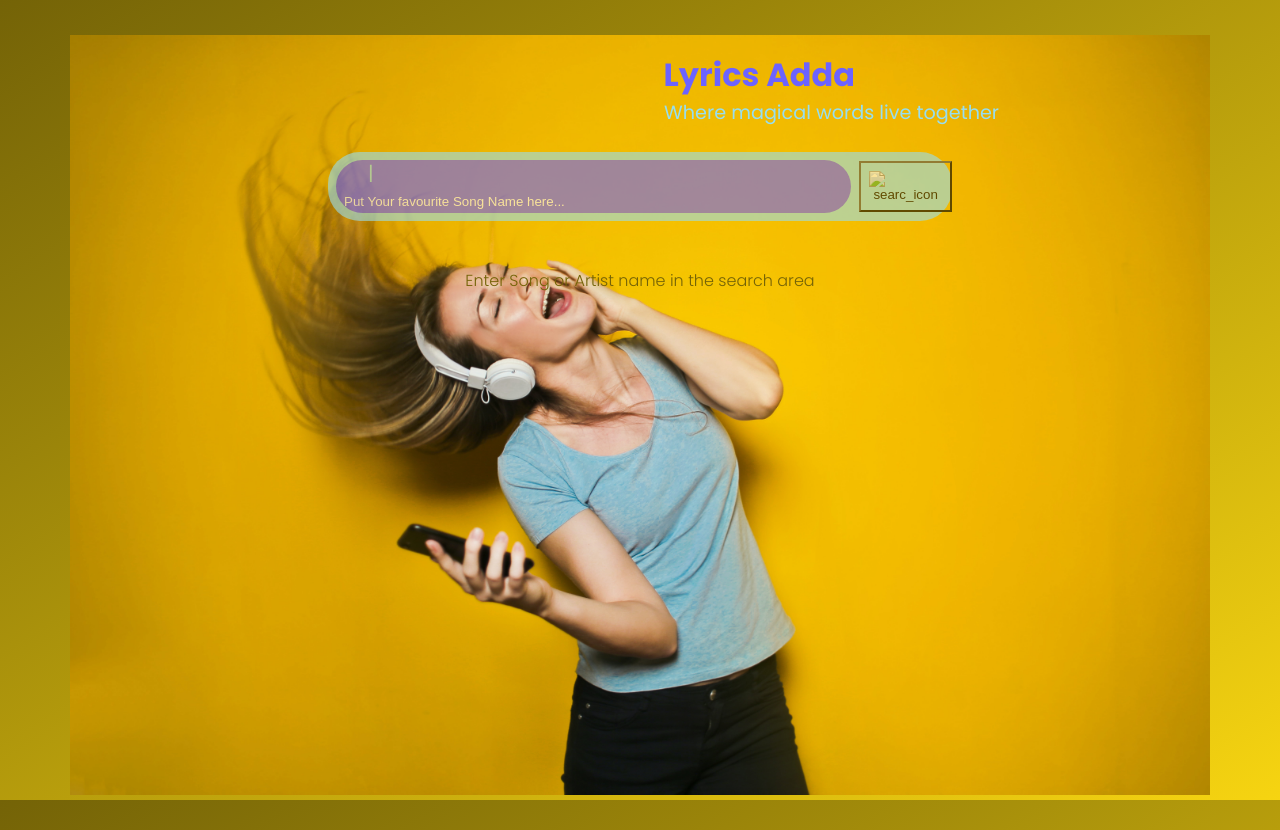
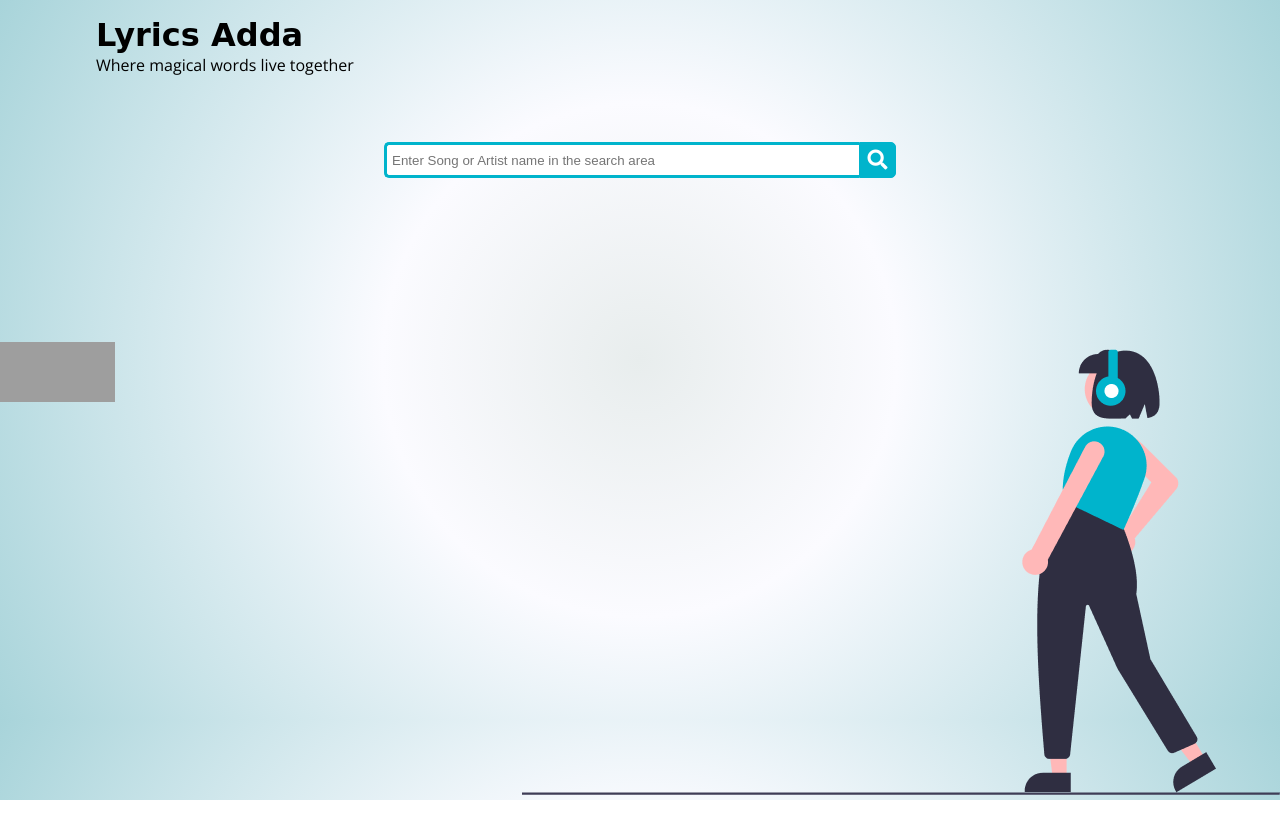
Before and after one commit to arifasadullah/Song_Lyrics_API, a plain HTML site: page Index.html in a window 1280 px wide. After the commit the page ends 800 px from the top, so only its background shows below. Drawn offline with nearby package versions, Linux system fonts and the light colour scheme; grey boxes are pictures that could not be loaded.

Commit message:
UI change

```diff
--- a/Index.html
+++ b/Index.html
@@ -6,41 +6,54 @@
     <meta name="viewport" content="width=device-width, initial-scale=1.0" />
     <title>Lyrics Adda</title>
     <link rel="stylesheet" href="style.css" />
+    <link
+      rel="stylesheet"
+      href="https://pro.fontawesome.com/releases/v5.10.0/css/all.css"
+      integrity="sha384-AYmEC3Yw5cVb3ZcuHtOA93w35dYTsvhLPVnYs9eStHfGJvOvKxVfELGroGkvsg+p"
+      crossorigin="anonymous"
+    />
   </head>
   <body>
     <div class="main_container">
-      <div class="main_sub_container">
       <header class="heading">
         <h1>Lyrics Adda</h1>
         <span>Where magical words live together</span>
       </header>
-        <div class="searchBar">
-          <div class="searcbar_outer">
-            <div class="searchbar_inner">
-              <span>|</span>
+      <!-- -----search bar------- -->
+
+      <main class="hero_section">
+        <section class="song-list-section" id="result"></section>
         <form action="" id="form">
+          <div class="wrap">
+            <div class="search">
               <input
-                class="search_area"
                 type="text"
-                placeholder="Put Your favourite Song Name here..."
+                class="searchTerm"
+                placeholder="Enter Song or Artist name in the search area"
               />
-            </div>
-            <button>
-              <img
-                class="Search_icon"
-                src="./images/search-svgrepo-com.svg"
-                alt="searc_icon"
-              />
+              <button type="submit" class="searchButton">
+                <i class="fa fa-search"></i>
               </button>
-          </form>
             </div>
           </div>
-        <section>
-          <div class="container" id="result">
-            <p>Enter Song or Artist name in the search area</p>
+        </form>
+        <!-- 3d desingn start-->
+        <div id="container">
+          <div></div>
+          <div></div>
+          <div></div>
+          <div></div>
+          <div>
+            <!--5-->
           </div>
-        </section>
+          <div></div>
+          <div></div>
         </div>
+        <!-- 3d desingn end -->
+        <div class="hero_image">
+          <img src="images/hero_image.png" alt="image" />
+        </div>
+      </main>
     </div>
 
     <script src="script.js"></script>
--- a/script.js
+++ b/script.js
@@ -1,6 +1,7 @@
-const search = document.querySelector(".search_area");
+const search = document.querySelector(".searchTerm");
 const form = document.querySelector("#form");
 const result = document.querySelector("#result");
+
 const apiurl = "https://api.lyrics.ovh";
 
 form.addEventListener("submit", (event) => {
@@ -16,10 +17,11 @@ form.addEventListener("submit", (event) => {
 async function searchData(searchValue) {
   const searchResult = await fetch(`${apiurl}/suggest/${searchValue}`);
   const data = await searchResult.json();
-  //   console.log(data);
+  console.log(data.data[0]);
+
   displayData(data);
 }
-
+let img;
 function displayData(data) {
   result.innerHTML = `
     <ul class="songs">
@@ -30,8 +32,11 @@ function displayData(data) {
                            <strong>${song.artist.name}
                            </strong> - ${song.title}
                            </div>
-                           <span data-artist="${song.artist.name}"
-                            data-songtitle="${song.title}"> Get Lyrics</span>
+
+                           <button data-artist = "${song.artist.name}" data-songtitle = "${song.title}">
+                           Get Lyrics
+
+                         </button>
                           </li>`
       )
       .join("")}
@@ -41,7 +46,8 @@ function displayData(data) {
 
 result.addEventListener("click", (event) => {
   const clickedElement = event.target;
-  if (clickedElement.tagName === "SPAN") {
+
+  if (clickedElement.tagName === "BUTTON") {
     const artists = clickedElement.getAttribute("data-artist");
     const songTitle = clickedElement.getAttribute("data-songtitle");
     getLyrics(artists, songTitle);
@@ -49,29 +55,29 @@ result.addEventListener("click", (event) => {
 });
 
 async function getLyrics(artist, songTitle) {
-  const response = await fetch(`${apiurl}/v1/${artist}/${songTitle}`).catch(
-    (err) => {
-      console.error(err);
-    }
-  );
+  const response = await fetch(`${apiurl}/v1/${artist}/${songTitle}`);
   const data = await response.json();
+
   const lyrics = data.lyrics.replace(/(\r\n|\r|\n)/g, "<br>");
   result.innerHTML = `<h2><strong>${artist}</strong> - ${songTitle}</h2>
-     <p>${lyrics}</p>`;
+     <p>${lyrics}</p>
+     "`;
 }
-// const artist = "eminem";
-// const songName = "lose yourself";
-// fetch(`https://api.lyrics.ovh/v1/${artist}/${songName}`, {
-//   method: "GET",
-//   headers: {
-//     "x-rapidapi-host": "genius.p.rapidapi.com",
-//     "x-rapidapi-key": "80816de81bmshf0637a23dd279eep1b71b7jsn6e6d58a2a59a",
-//   },
-// })
-//   //   .then((response) => response.json())
-//   .then((response) => {
-//     console.log(response);
-//   })
-//   .catch((err) => {
-//     console.error(err);
-//   });
+
+/*
+design
+
+*/
+let backgrounds = [
+  `https://images.urbanoutfitters.com/is/image/UrbanOutfitters/40405854_105_s`,
+  `https://s-media-cache-ak0.pinimg.com/736x/34/dc/e7/34dce70e25e5c3798b548105388b2344.jpg`,
+  `http://cdn.playbuzz.com/cdn/45e57781-36a3-4b9c-82f9-6526e9fa7844/8059df54-3f28-432d-89f5-4a345debcf31.jpg`,
+  `https://pbs.twimg.com/profile_images/821526093454856193/kwP94RF9_400x400.jpg`,
+  `https://pbs.twimg.com/profile_images/812279443347673089/7aYq5LMF.jpg`,
+  `https://www.funkyrugs.co.uk/images/C/green.png`,
+  `https://pbs.twimg.com/profile_images/839899814905040896/oEI1n4vd.jpg`,
+];
+
+document.querySelectorAll(`#container div`).forEach((ea, i) => {
+  ea.style.backgroundImage = `url(${backgrounds[i]})`;
+});
--- a/style.css
+++ b/style.css
@@ -1,21 +1,6 @@
 /*------Fonts-----------*/
 
-@import url("https://fonts.googleapis.com/css2?family=Poppins:wght@300;400;500;600;700&display=swap");
-
-/*------CSS Variables---------*/
-:root {
-  --main-color: #f6eded;
-  --blue: #97def0;
-  --blue-dark: #6c63ff;
-  --orange: #ffa500;
-  --green-yellow: #f6d411;
-  --black: #746307;
-  --light-cyan: #4fbde9;
-  --white: #ffffff;
-  --while-alpha40: rgba(255, 255, 255, 0.4);
-  --while-alpha25: rgba(255, 255, 255, 0.25);
-  --backdrop-filterBlur: blur(1px);
-}
+@import url(https://fonts.googleapis.com/css?family=Open+Sans);
 
 /*-------------Global Style--------*/
 * {
@@ -28,100 +13,221 @@
 ::after {
   box-sizing: border-box;
 }
+
 body {
-  min-height: 100vh;
-  background-image: linear-gradient(
-    to bottom right,
-    var(--black),
-    var(--green-yellow)
+  background: #f2f2f2;
+  font-family: "Open Sans", sans-serif;
+  margin: 0rem 5rem 0rem 5rem;
+  background: rgb(232, 237, 237);
+  background: radial-gradient(
+    circle,
+    rgba(232, 237, 237, 1) 0%,
+    rgba(251, 251, 255, 1) 35%,
+    rgba(168, 212, 218, 1) 100%
   );
-  background-attachment: fixed;
-  font-size: 16px;
-  font-family: "Poppins", sans-serif;
-  font-weight: 300;
-  color: var(--blue-dark);
-  line-height: 1.5;
-  overflow-x: hidden;
-  /* -webkit-tap-highlight-color: transparent; */
-  padding: 35px 15px;
 }
 
 .main_container {
-  width: 100%;
-  height: 95vh;
-  background-image: url("./images/backround.jpg");
-  background-position: center;
-  background-size: contain;
-  background-repeat: no-repeat;
-  /* background-attachment: fixed; */
+  width: 90vw;
+  height: 90vh;
+}
+
+.hero_section {
+  display: flex;
+  justify-content: space-between;
 }
 .heading {
   width: 80%;
   display: flex;
   flex-direction: column;
-  align-items: flex-end;
+  align-items: flex-start;
   padding: 1rem;
 }
 .heading h1 {
-  padding-right: 9rem;
-}
-.searchBar {
-  display: flex;
-  justify-content: center;
-  padding-top: 0.5rem;
-  opacity: 0.6;
-}
-.searcbar_outer {
-  width: 39rem;
-  background-color: var(--blue);
-  display: flex;
-  /* justify-content: space-between; */
-  align-items: center;
-  border-radius: 2rem;
-}
-span {
-  color: var(--blue);
-  padding-left: 2rem;
-  font-size: larger;
-  font-weight: bolder;
-}
-.searchbar_inner {
-  background-color: var(--blue-dark);
-  margin: 0.5rem;
-  width: 35rem;
-  border-radius: 2rem;
-  margin-left: 0.5rem;
-}
-::placeholder {
-  color: var(--white);
-}
-input:focus::placeholder {
-  color: transparent;
-}
-.search_area {
-  padding-left: 0.5rem;
-  border: none;
-  background: none;
-  color: var(--white);
-  width: 32rem;
-}
-.Search_icon {
-  width: 25px;
-  height: 25px;
-  margin: 0.5rem;
-}
-button {
-  background: none;
-  /* border: none; */
+  text-align: start;
+  font-family: "The Nautigal", cursive;
 }
 
-section .container {
-  display: block;
-  margin-right: 0 auto;
+.search {
+  width: 100%;
+  position: relative;
+  display: flex;
+}
+
+.searchTerm {
+  width: 100%;
+
+  border: 3px solid #00b4cc;
+  border-right: none;
+  padding: 5px;
+  height: 36px;
+  border-radius: 5px 0 0 5px;
+  outline: none;
+  color: #9dbfaf;
+}
+
+.searchTerm:focus {
+  color: #00b4cc;
+}
+
+.searchButton {
+  width: 40px;
+  height: 36px;
+  border: 1px solid #00b4cc;
+  background: #00b4cc;
   text-align: center;
-  color: #746307;
-  padding: 3rem 0;
+  color: #fff;
+  border-radius: 0 5px 5px 0;
+  cursor: pointer;
+  font-size: 20px;
 }
-/* .songs{
 
-} */
+/*Resize the wrap to see the search bar change!*/
+.wrap {
+  width: 40%;
+  position: absolute;
+  top: 20%;
+  left: 50%;
+  transform: translate(-50%, -50%);
+}
+/* ----- */
+
+section {
+  position: absolute;
+  /* /* left: 0; */
+  top: 20%;
+  right: 30%;
+  width: 45%;
+  height: 70vh;
+  z-index: 5;
+  margin-top: 50px;
+  padding: 20px 0 0;
+  /* background-color: var(--section-glass); */
+  border: 1px solid var(--white);
+  /* min-height: calc(100vh - 70px); */
+  text-align: center;
+  border-radius: 30px;
+  backdrop-filter: var(--backdrop-filterBlur);
+
+  overflow: scroll;
+}
+/*------------------------- Songs list-------------------------------  */
+
+.song-list-section {
+  display: flex;
+  flex-direction: column;
+  width: 40%;
+  /* height: auto; */
+  list-style: none;
+  text-align: left;
+  padding: 20px;
+  font-size: 15px;
+  /* overflow: scroll; */
+}
+
+.song-list-section li {
+  display: flex;
+  flex-wrap: wrap;
+  justify-content: space-between;
+  text-align: center;
+  margin: 15px 5px 0px;
+  background-color: var(--white);
+  border: 1px solid gray;
+  border-radius: 50px;
+  opacity: 0.7;
+  padding: 10px 10px;
+}
+.song-list-section button {
+  width: 25%;
+  height: 25px;
+  background-color: #00b4cc;
+  /* color: var(--white); */
+
+  text-align: center;
+  border-radius: 10px;
+}
+::-webkit-scrollbar {
+  width: 10px;
+}
+/*------------- Lyrics----------------------- */
+#result p {
+  text-align: center;
+  font-size: 20px;
+  color: black;
+  font-family: "Satisfy", cursive;
+  padding: 40px 20px;
+  /* overflow: scroll; */
+}
+
+#result h2 {
+  font-size: 30px;
+  text-align: center;
+  color: var(--white);
+  margin-top: 20px;
+}
+
+.hero_image {
+  position: absolute;
+  right: 0;
+  bottom: 0;
+}
+
+/* design */
+@keyframes rotate {
+  100% {
+    transform: rotate3d(0, 1, 1, 360deg);
+  }
+}
+
+#container {
+  margin: 180px auto;
+  margin-left: 15px;
+  position: relative;
+  width: 200px;
+  height: 200px;
+  border: none;
+  transform-origin: 20%;
+  transform-style: preserve-3d;
+  animation: rotate 10s linear infinite;
+  z-index: 1;
+}
+
+#container div {
+  position: absolute;
+  padding: 8px;
+  width: 100%;
+  height: 100%;
+  background: no-repeat center / 40%;
+  transform-origin: 0;
+}
+
+#container div:first-of-type {
+  transform: translateZ(128px);
+}
+
+#container div:nth-of-type(2) {
+  transform: rotateY(-90deg) translateX(-128px) translateZ(0);
+}
+
+#container div:nth-of-type(3) {
+  transform: rotateY(90deg) translateX(128px) translateZ(0);
+  transform-origin: 100%;
+}
+
+#container div:nth-of-type(4) {
+  transform: translateZ(-128px);
+}
+
+#container div:nth-of-type(5) {
+  border: none;
+}
+
+#container div:nth-of-type(6) {
+  transform: rotateX(90deg) rotateZ(180deg) translateX(-256px) translateZ(128px);
+}
+
+#container div:nth-of-type(7) {
+  transform: rotateZ(-180deg) rotateX(90deg) translateZ(128px);
+  transform-origin: 50%;
+}
+/* design */
```
Also changed, not shown: images/hero_image.png (added). Lines whose indentation alone changed are shown as unchanged.
